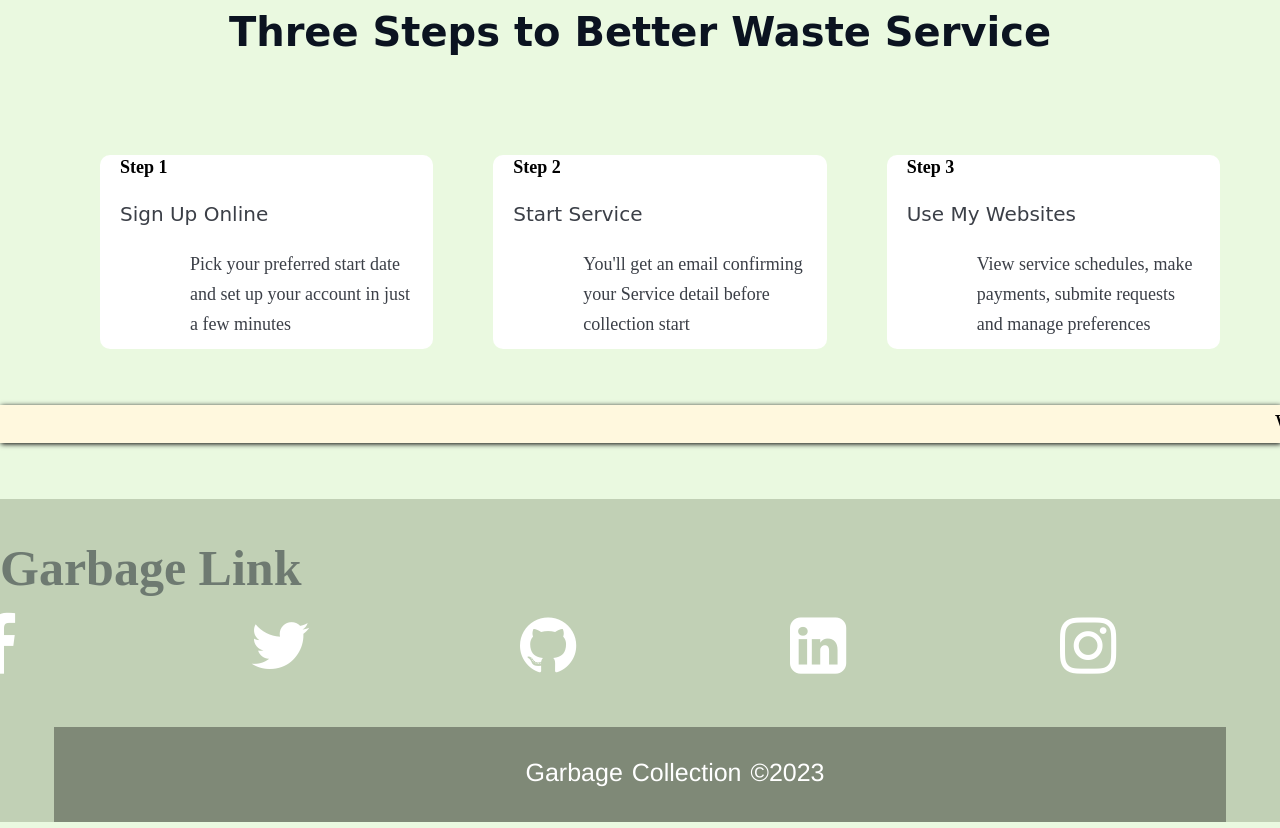
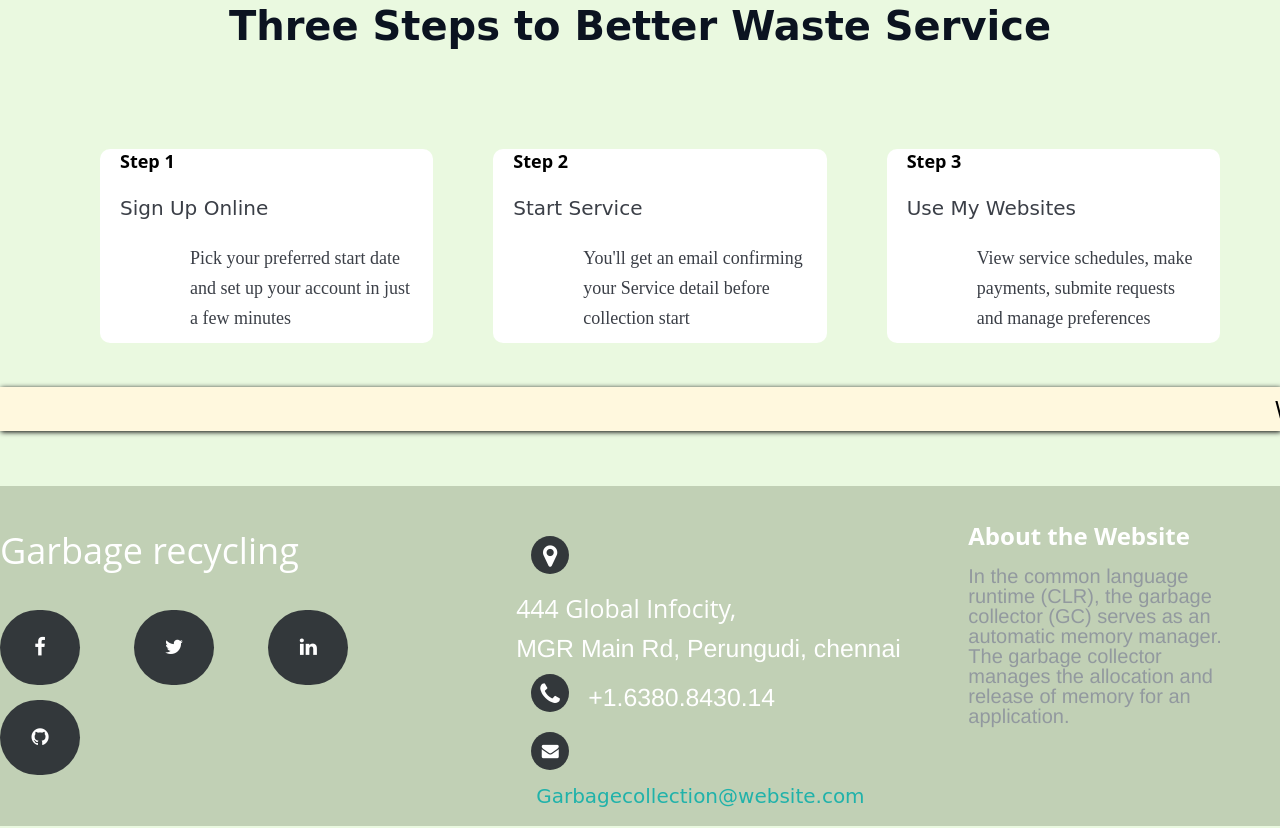
Before and after one commit to yogesh-maari-1602/yogeshwaran.govindaraj__web_project, a website: page index.html in a window 1280 px wide. Shown: the part 2612-3440 px from the top of the page. Drawn offline with Linux system fonts and the light colour scheme.

Commit message:
chore:adding features

```diff
--- a/assest/css/index.css
+++ b/assest/css/index.css
@@ -287,77 +287,191 @@ footer{
 	bottom: 0;
 	/* background: rgba(0, 0, 0, 0.341); */
     background-color:  #C1D0B5;
-	height: auto;
+	height: 300px;
 	width: 100vw;
 	padding: 40px 0 0 0;
     margin-top: 50px;
 }
 
-.footer{
-	display: flex;
-	align-items: center;
-	justify-content: center;
-	flex-direction: column;
-	text-align: center;
+@import url(https://fonts.googleapis.com/css?family=Open+Sans:400,500,300,700);
+
+* {
+  font-family: Open Sans;
 }
 
-h1{
-   color: #0b132074;
+section {
+  width: 100%;
+  display: inline-block;
+  background: #333;
+  height: 50vh;
+  text-align: center;
+  font-size: 22px;
+  font-weight: 700;
+  text-decoration: underline;
+}
+
+/* .footer-distributed{
+	background: #666;
+	box-shadow: 0 1px 1px 0 rgba(0, 0, 0, 0.12);
+	box-sizing: border-box;
+	width: 100%;
+	text-align: left;
+	font: bold 16px sans-serif;
+	padding: 55px 50px;
+} */
+
+.footer-distributed .footer-left,
+.footer-distributed .footer-center,
+.footer-distributed .footer-right{
+	display: inline-block;
+	vertical-align: top;
 }
 
 
-.socials{
-    list-style: none;
-    display: flex;
-    align-items: center;
-    justify-content: center;
-    margin: 1rem 0 3rem 0;
+
+.footer-distributed .footer-left{
+	width: 40%;
 }
 
-.socials li{
-    margin: 0 10px;
+/* The company logo */
+
+.footer-distributed h3{
+	color:  #ffffff;
+	font: normal 36px 'Open Sans', cursive;
+	margin: 0;
 }
 
-.socials a{
-    text-decoration: none;
-    color: white;
-
-    /* margin-top: 100px; */
-    padding: 5px;
-    border-radius: 150%;
+.footer-distributed h3 span{
+	color:  lightseagreen;
 }
 
-/* .socials a:hover{
-     border: 6.1px solid white;
+/* Footer links */
+
+/* .footer-distributed .footer-links{
+	color:  #ffffff;
+	margin: 20px 0 12px;
+	padding: 0;
 } */
 
-.socials a i{
-    font-size: 4.1rem;
-    width: 0px;
-    transition: color .4s ease;
-
-}
-.socials a:hover i{
-    color: red;
+.footer-distributed .footer-links a{
+	display:inline-block;
+	line-height: 1.8;
+  font-weight:400;
+	text-decoration: none;
+	color:  inherit;
 }
 
-.footer-copyright{
-    background: rgba(0, 0, 0, 0.341);
-    width: 90vw;
-    padding: 10px 10px 25px 10px;
-}
-.footer-copyright p{
-    font-size: 25px;
-    word-spacing: 2px;
-    align-items: center;
-    justify-content: center;
-    color: white;
-    margin-right: 20px;
+.footer-distributed .footer-company-name{
+	color:  #222;
+	font-size: 14px;
+	font-weight: normal;
+	margin: 0;
 }
 
-.col-lg{
-    font-size: 25px;
-    color: white;
-    /* background-color: #FFF8DE; */
+/* Footer Center */
 
+.footer-distributed .footer-center{
+	width: 35%;
 }
+
+.footer-distributed .footer-center i{
+	background-color:  #33383b;
+	color: #ffffff;
+	font-size: 25px;
+	width: 38px;
+	height: 38px;
+	border-radius: 50%;
+	text-align: center;
+	line-height: 42px;
+	margin: 10px 15px;
+    /* margin-top: 0px; */
+	/* vertical-align: middle; */
+}
+
+.footer-distributed .footer-center i.fa-envelope{
+	font-size: 17px;
+	line-height: 38px;
+}
+
+.footer-distributed .footer-center p{
+	display: inline-block;
+	color: #ffffff;
+  font-weight:400;
+	vertical-align: middle;
+	margin:0;
+}
+
+.footer-distributed .footer-center p span{
+	display:block;
+	font-weight: normal;
+	/* font-size:14px; */
+	line-height:2;
+}
+
+.footer-distributed .footer-center p a{
+	color:  lightseagreen;
+	text-decoration: none;;
+}
+
+.footer-distributed .footer-links a:before {
+  content: "|";
+  font-weight:300;
+  font-size: 20px;
+  left: 0;
+  color: #fff;
+  display: flex;
+  padding-right: 5px;
+}
+
+.footer-distributed .footer-links .link-1:before {
+  content: none;
+}
+
+/* Footer Right */
+
+.footer-distributed .footer-right{
+	width: 20%;
+}
+
+.footer-distributed .footer-company-about{
+	line-height: 20px;
+	color:  #92999f;
+	font-size: 20px;
+	font-weight: normal;
+	margin: 0;
+}
+
+.footer-distributed .footer-company-about span{
+	display: block;
+	color:  #ffffff;
+	font-size: 24px;
+	font-weight: bold;
+	margin-bottom: 20px;
+}
+
+.footer-distributed .footer-icons{
+	margin-top: 25px;
+}
+
+.footer-distributed .footer-icons a{
+	display: inline-block;
+	width: 40px;
+	height: 35px;
+	cursor: pointer;
+	background-color:  #33383b;
+	border-radius: 50px;
+	font-size: 20px;
+	color: #ffffff;
+	text-align: center;
+	line-height: 35px;
+	margin-right: 50px;
+	margin-bottom: 5px;
+}
+
+.footer-icons a:hover{
+    background-color: lightgreen;
+}
+
+.fa fa-facebook:hover{
+    color: skyblue;
+}
--- a/assest/css/worker profile.css
+++ b/assest/css/worker profile.css
@@ -60,7 +60,8 @@ flex-wrap: wrap;
 .our-team{
      margin-top: 250px;
     text-align: center;
-    font-size: 60px;
+    font-size: 40px;
+    font-family: cursive;
 }
 
 .image{
--- a/assest/css/worker sign.css
+++ b/assest/css/worker sign.css
@@ -8,6 +8,7 @@ body {
     justify-content: center;
     align-items: center;
     height: 100vh;
+     background-color: #e8fcdbfd;
 
 }
 
@@ -25,7 +26,7 @@ form {
 }
 
 h1{
-    color: lightskyblue;
+    color:black;
     font-family: initial;
 }
 
@@ -62,7 +63,7 @@ h1{
     width: 320px;
     margin-right: 10px;
     color: white;
-    background-color: rgb(18, 189, 246);
+     background-color: rgb(21, 204, 21);
     font-size: 18px;
     border: none;
     border-radius: 5px;
@@ -81,7 +82,9 @@ a {
 }
 
 .main1 {
-    background-color: #f5f5f5;
+    background-color: #C1D0B5;
+     box-shadow: 1px 1px 3px 3px rgb(18, 219, 188);
+  border-radius: 10px;
     height: 790px;
     width: 400px;
     padding: 5px 10px;
--- a/index.html
+++ b/index.html
@@ -63,7 +63,7 @@
     <!-- four photo -->
 
     <div class="col-lg ">
-        <marquee style="box-shadow: 1px 1px 5px black; padding: 5px;background-color: #fff8de; color: black;
+        <marquee style="box-shadow: 1px 1px 5px black; padding: 5px;background-color: #fff8de; color: black; font-size: 25px;
                 -webkit-animation: Gradient 15s ease infinite;
                 -moz-animation: Gradient 15s ease infinite;
                 animation: Gradient 15s ease infinite;" behavior="" direction="left">We keep the place cleanly
@@ -300,7 +300,7 @@
 
         <br><br>
         <div class="col-lg ">
-            <marquee style="box-shadow: 1px 1px 5px black; padding: 5px;
+            <marquee style="box-shadow: 1px 1px 5px black; padding: 5px; font-size: 25px;
                     background-color: #fff8de; color: black;
                     -webkit-animation: Gradient 15s ease infinite;
                     -moz-animation: Gradient 15s ease infinite;
@@ -308,7 +308,7 @@
             </marquee>
 
 
-            <footer>
+            <!-- <footer>
                 <h1>Garbage Link</h1>
                 <div class="footer">
 
@@ -323,6 +323,60 @@
                         <p>Garbage Collection &copy;2023 </p>
                     </div>
                 </div>
+            </footer> -->
+
+
+
+            <footer class="footer-distributed">
+
+                <div class="footer-left">
+
+                    <h3>Garbage recycling<span></span></h3>
+
+                    <div class="footer-icons">
+
+                        <a href="#"><i class="fa fa-facebook"></i></a>
+                        <a href="#"><i class="fa fa-twitter"></i></a>
+                        <a href="#"><i class="fa fa-linkedin"></i></a>
+                        <a href="#"><i class="fa fa-github"></i></a>
+
+                    </div>
+
+                    <!-- <p class="footer-company-name">Company Name © 2015</p> -->
+                </div>
+
+                <div class="footer-center">
+
+                    <div>
+                        <i class="fa fa-map-marker"></i>
+                        <p><span>444 Global Infocity,</span>MGR Main Rd, Perungudi, chennai</p>
+                    </div>
+
+                    <div>
+                        <i class="fa fa-phone"></i>
+                        <p>+1.6380.8430.14</p>
+                    </div>
+
+                    <div>
+                        <i class="fa fa-envelope"></i>
+                        <p><a href="mailto:support@company.com">Garbagecollection@website.com</a></p>
+                    </div>
+
+                </div>
+
+                <div class="footer-right">
+
+                    <p class="footer-company-about">
+                        <span>About the Website</span>
+                        In the common language runtime (CLR), the garbage collector (GC) serves as an automatic memory
+                        manager. The garbage
+                        collector manages the allocation and release of memory for an application.
+                    </p>
+
+
+
+                </div>
+
             </footer>
 
 
```
Also changed, not shown: pages/login user page.html (+2 -3 lines), pages/login worker.html (+8 -3 lines), pages/sign user .html (+2 -3 lines), pages/worker sign .html (+2 -3 lines), assest/image/icons8-facebook-48.png (added), assest/image/icons8-google-48.png (added), assest/image/icons8-instagram-48.png (added), assest/image/icons8-whatsapp-48.png (added), assest/image/stock-vector-garbage-and-garbage-collection-info-graphics-flat-design-vector-illustration-348104714-removebg-preview.png (added), assest/image/stock-vector-garbage-collector-with-a-broom-character-design-flat-design-vector-illustration-609335453-removebg-preview.png (added), assest/image/stock-vector-garbage-man-throws-garbage-into-the-trash-can-flat-design-vector-illustration-776864359-removebg-preview.png (added).
